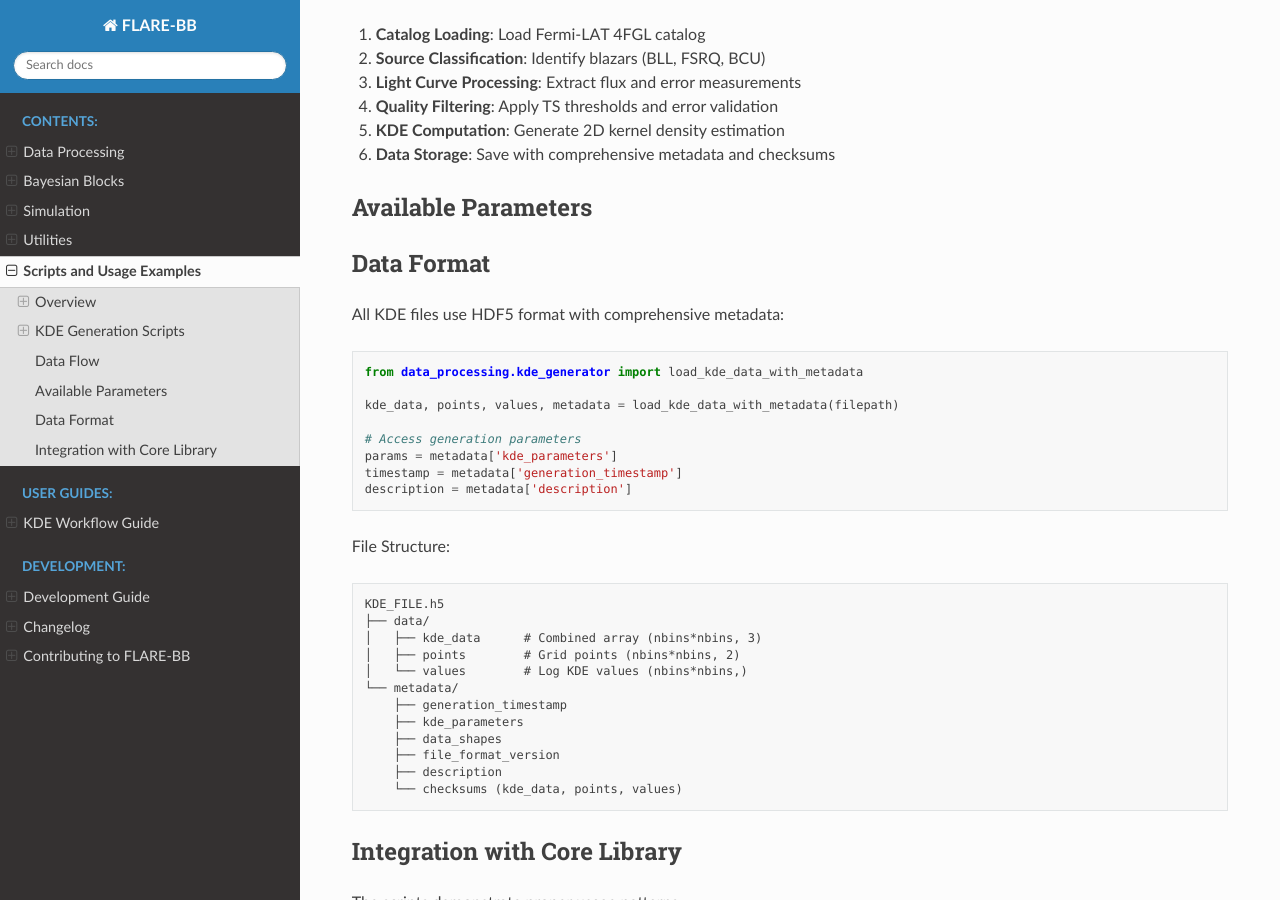
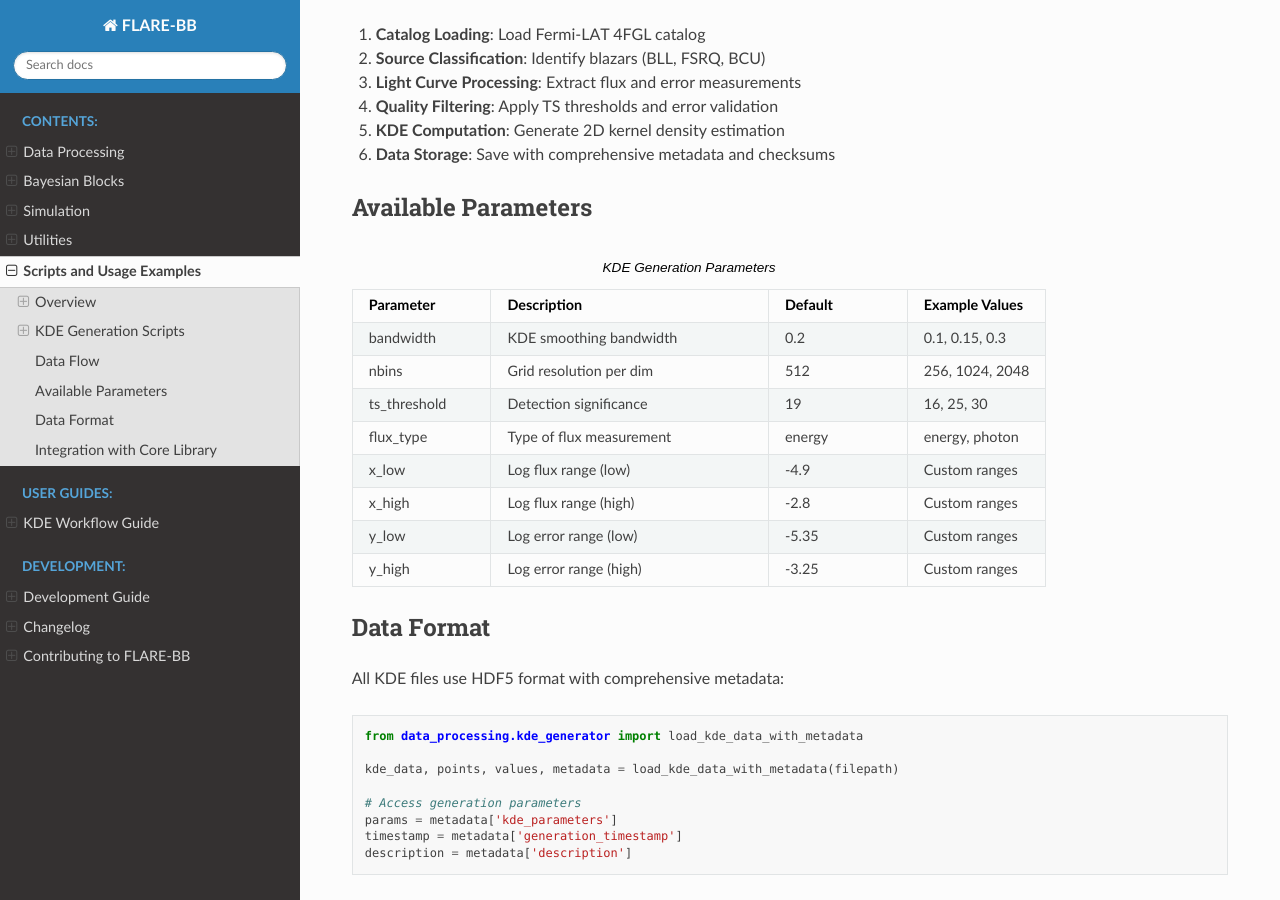
Before and after one commit to carlosm-silva/FLARE-BB, a Sphinx documentation site: the page built from docs/api/scripts.rst, in a window 1280 px wide and 900 px high, scrolled down 2903 px. Built offline with Sphinx 7.4.7 and the Read the Docs theme 3.1.0, drawn with Linux system fonts in a browser that asks for light colours; some of the changed lines change nothing that is shown.

Commit message:
Fix GitHub Pages deployment issues: add numba dependency, fix table formatting, add proper permissions

```diff
--- a/docs/api/scripts.rst
+++ b/docs/api/scripts.rst
@@ -155,18 +155,46 @@ Typical Processing Steps:
 Available Parameters
 --------------------
 
-==============  ===========================  =======  ==================
-Parameter       Description                  Default  Example Values
-==============  ===========================  =======  ==================
-``bandwidth``   KDE smoothing bandwidth      0.2      0.1, 0.15, 0.3
-``nbins``       Grid resolution per dim      512      256, 1024, 2048
-``ts_threshold`` Detection significance      19       16, 25, 30
-``flux_type``   Type of flux measurement     'energy' 'energy', 'photon'
-``x_low``       Log flux range (low)         -4.9     Custom ranges
-``x_high``      Log flux range (high)        -2.8     Custom ranges
-``y_low``       Log error range (low)        -5.35    Custom ranges
-``y_high``      Log error range (high)       -3.25    Custom ranges
-==============  ===========================  =======  ==================
+.. list-table:: KDE Generation Parameters
+   :widths: 20 40 20 20
+   :header-rows: 1
+
+   * - Parameter
+     - Description
+     - Default
+     - Example Values
+   * - bandwidth
+     - KDE smoothing bandwidth
+     - 0.2
+     - 0.1, 0.15, 0.3
+   * - nbins
+     - Grid resolution per dim
+     - 512
+     - 256, 1024, 2048
+   * - ts_threshold
+     - Detection significance
+     - 19
+     - 16, 25, 30
+   * - flux_type
+     - Type of flux measurement
+     - energy
+     - energy, photon
+   * - x_low
+     - Log flux range (low)
+     - -4.9
+     - Custom ranges
+   * - x_high
+     - Log flux range (high)
+     - -2.8
+     - Custom ranges
+   * - y_low
+     - Log error range (low)
+     - -5.35
+     - Custom ranges
+   * - y_high
+     - Log error range (high)
+     - -3.25
+     - Custom ranges
 
 Data Format
 -----------
```
Also changed, not shown: requirements-dev.txt (+7 -0 lines), 1 other file.
